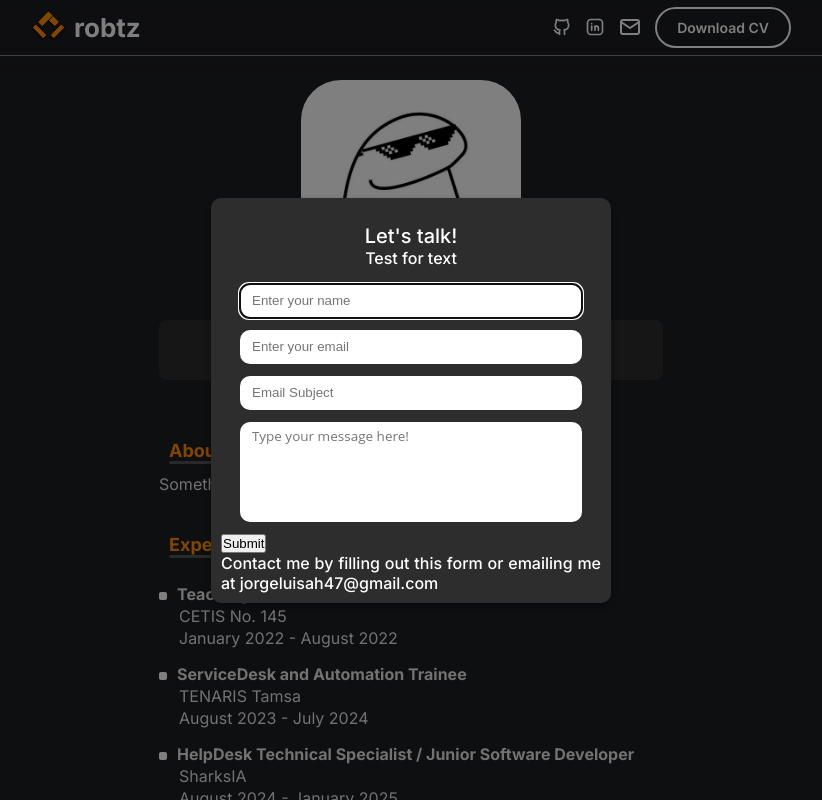
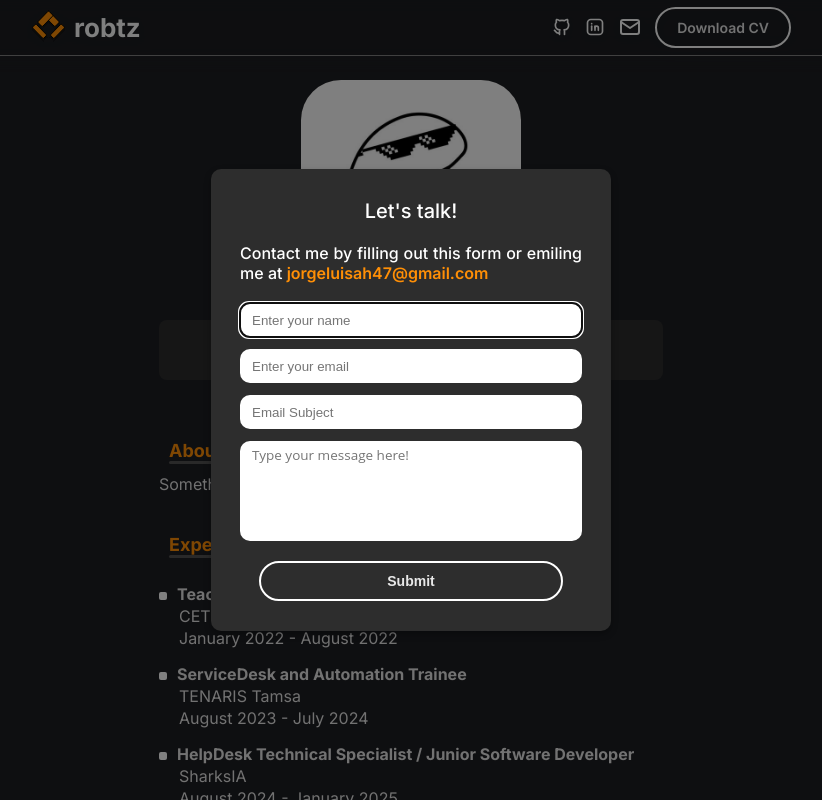
Before and after one commit to robtzcraft/robtz.me, a React (Vite) app: page / in a window 1280 px wide. Both pictures are taken after a click on the link 859 px from the left and 27 px from the top of the page. Shown: the top 800 px of the page, without its empty margins (229-1051 px from the left). Built offline with nearby package versions, Linux system fonts and the light colour scheme; no server answers.

Commit message:
build_3.14.004 Styles for form finished

```diff
--- a/src/assets/styles/styles.css
+++ b/src/assets/styles/styles.css
@@ -41,6 +41,9 @@ html {
 } a {
 	text-decoration: none;
 	color: unset;
+} span {
+  color: var(--robtz__orange);
+  font-weight: 600;
 }
 
 
--- a/src/components/components.css
+++ b/src/components/components.css
@@ -4,8 +4,9 @@
 	padding: 10px 20px;
 	border: white solid 2px;
 	border-radius: 3rem;
-	color: white;
+	color: var(--white);
 	transition: 200ms;
+  background-color: transparent;
 }
 
 .button:hover {
--- a/src/layouts/header/header.css
+++ b/src/layouts/header/header.css
@@ -64,20 +64,23 @@ body:has(dialog[open]){
   display: flex;
   flex-direction: column;
   align-items: center;
-  margin: 1.6rem;
+  margin: 2rem auto;
+  width: calc(90%);
 }
 .dialogPopUp__header p:first-child{
   font-size: 2rem;
+  margin-bottom: 2rem;
 }
 
-.dialogPopup__form form div{
+form {
   display: flex;
-  justify-content: center;
+  flex-direction: column;
+  align-items: center;
 }
-.formElement {
+input {
   margin-bottom: 1.2rem;
 }
-.formElement input, textarea {
+input, textarea {
   height: 3.4rem;
   border-radius: 1rem;
   width: calc(90%);
@@ -91,4 +94,10 @@ textarea[name="userMessage"] {
   resize: none;
   font-family: var(--open-sans);
   font-size: 1.35rem;
+  margin-bottom: 2rem;
 }
+.dialogPopup__form form button{
+  width: calc(80%);
+  cursor: pointer;
+  margin-bottom: 2rem;
+}
--- a/src/layouts/header/index.jsx
+++ b/src/layouts/header/index.jsx
@@ -4,6 +4,7 @@ import CurriculumVitae from '../../documents/CurriculumVitae_AzuaraJorge.pdf';
 import GithubIcon from '@assets/images/brand-github.svg';
 import LinkedInIcon from '@assets/images/brand-linkedin.svg';
 import MailIcon from '@assets/images/mail.svg';
+import '../../components/components.css'
 import { createClient } from '@supabase/supabase-js';
 import { v4 as uuidv4 } from 'uuid';
 
@@ -12,7 +13,7 @@ const supabaseKEY = import.meta.env.VITE_SUPABASE_ANON_KEY;
 
 const supabase = createClient(supabaseURL, supabaseKEY);
 
-import { useEffect, useRef } from 'react';
+import { useEffect, useRef, useState } from 'react';
 
 function Header() {
 
@@ -22,6 +23,16 @@ function Header() {
   const subjectRef = useRef();
   const messageRef = useRef();
   const formRef = useRef();
+  const submitRef = useRef();
+
+  const [submitContent, setSubmitContent] = useState('Submit');
+  const toggleSubmitContent = () => {
+    if(submitContent == 'Submit') {
+      setSubmitContent('Sending...');
+    } else {
+      setSubmitContent('Submit');
+    }
+  }
 
   const openDialog = (e) => {
     e.preventDefault();
@@ -48,6 +59,7 @@ function Header() {
   }
   const sendData = async( e ) => {
     try {
+      toggleSubmitContent();
       const { error } = await supabase
         .from('contactmessages')
         .insert([{
@@ -68,6 +80,7 @@ function Header() {
         formRef.current.reset();
       }
       alert('I\'ve received your data, I\'ll contact you later!');
+      setSubmitContent('Submit');
     } catch( error ) {
       console.error(`Error: ${error}`);
       alert(`Something went wrong!. Please check your internet connection and retry.
@@ -128,27 +141,16 @@ function Header() {
           <dialog ref={dialogRef} className='dialogPopUp'>
             <div className='dialogPopUp__header'>
               <p>Let's talk!</p>
-              <p>Test for text</p>
+              <p>Contact me by filling out this form or emiling me at <span>jorgeluisah47@gmail.com</span></p>
             </div>
             <div className='dialogPopup__form' id='dialogPopup__form'>
               <form ref={formRef} onSubmit={closeDialog}>
-                <div className='formElement'>
-                  <input type="text" name="userName" ref={nameRef} placeholder='Enter your name' required/>
-                </div>
-                <div className='formElement'>
-                  <input type="email" name='userEmail' ref={emailRef} placeholder='Enter your email' required/>
-                </div>
-                <div className='formElement'>
-                  <input type="text" name='userSubject' ref={subjectRef} placeholder='Email Subject' required/>
-                </div>
-                <div className='formElement'>
-                  <textarea name="userMessage" ref={messageRef} placeholder='Type your message here!' required></textarea>
-                </div>
-                <button type='submit'>Submit</button>
+                <input type="text" ref={nameRef} placeholder='Enter your name' maxLength={40} required/>
+                <input type="email" ref={emailRef} placeholder='Enter your email' maxLength={255} required/>
+                <input type="text" ref={subjectRef} placeholder='Email Subject' maxLength={255} required/>
+                <textarea name='userMessage' ref={messageRef} placeholder='Type your message here!' maxLength={1000} required></textarea>
+                <button className='button' ref={submitRef} type='submit'>{submitContent}</button>
               </form>
-            </div>
-            <div>
-              <p>Contact me by filling out this form or emailing me at <span>jorgeluisah47@gmail.com</span></p>
             </div>
           </dialog>
 
```
